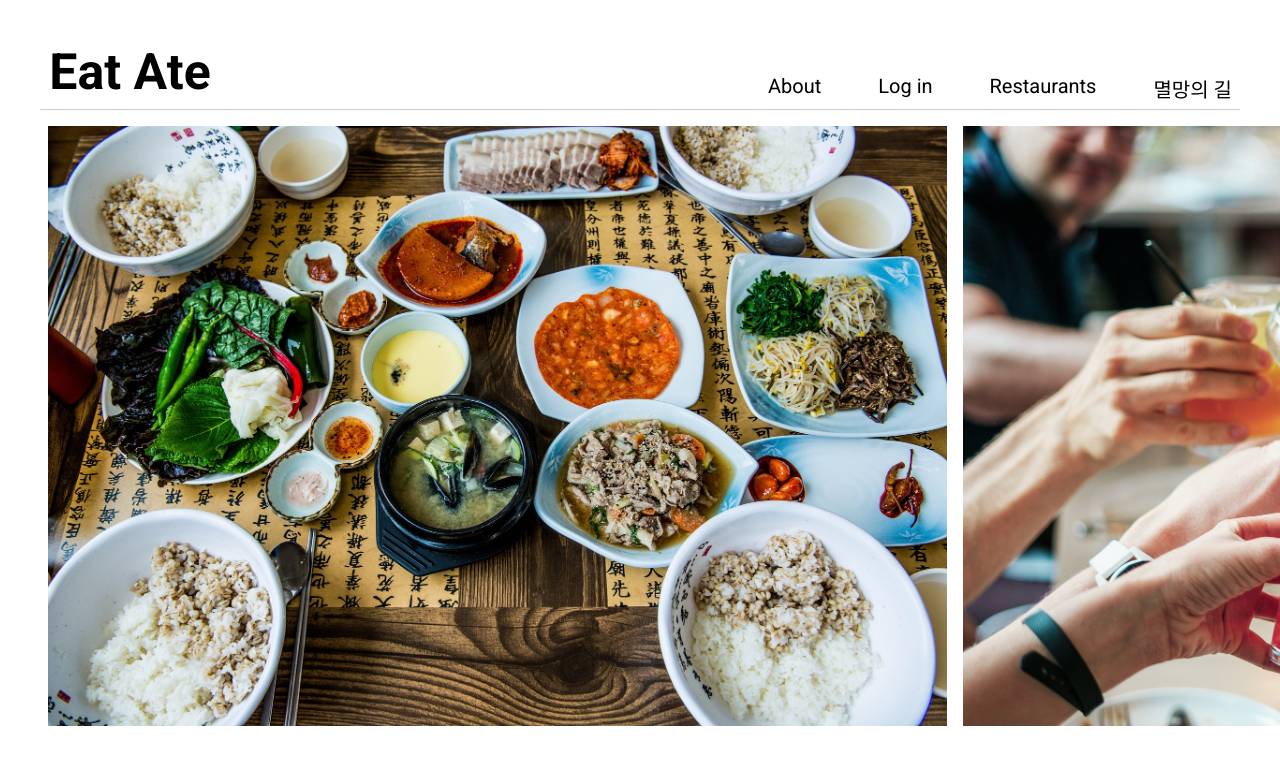
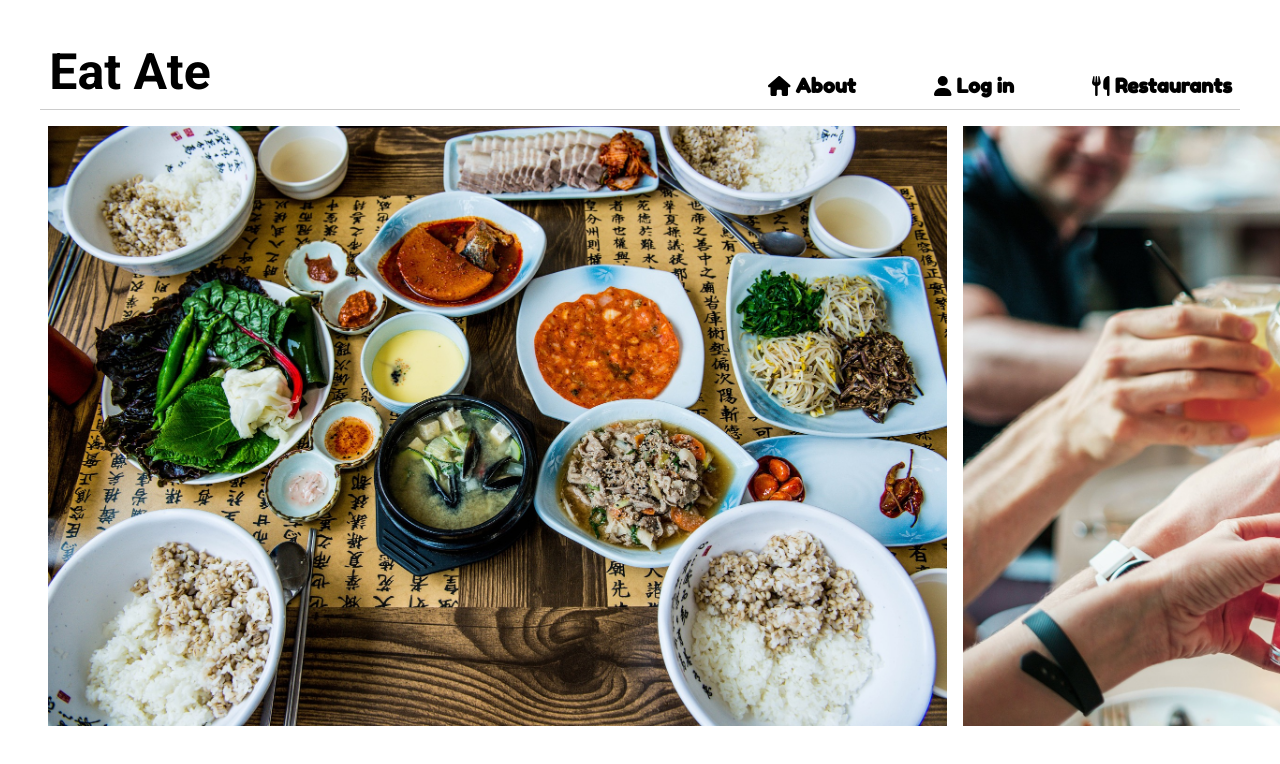
Before and after one commit to CodeSoom/react-week8-assignment-1, a React app: page / in a window 1280 px wide. Shown: the top 764 px of the page. Built offline with nearby package versions, Linux system fonts and the light colour scheme.

Commit message:
homePage 스타일

```diff
--- a/src/pages/HomePage/HomePage.jsx
+++ b/src/pages/HomePage/HomePage.jsx
@@ -1,6 +1,9 @@
 import { Link } from 'react-router-dom';
 
 import styled from '@emotion/styled';
+
+import { FontAwesomeIcon } from '@fortawesome/react-fontawesome';
+import { faUser, faUtensils, faHouse } from '@fortawesome/free-solid-svg-icons';
 
 import SlideContainer from '../../components/Slide/SlideContainer';
 
@@ -19,12 +22,16 @@ const List = styled.ul({
 });
 
 const Item = styled.li({
-  fontFamily: 'Roboto',
+  fontFamily: 'Fredoka One',
   fontSize: '20px',
+  fontWeight: 'bold',
   '& a': {
     display: 'block',
     padding: '8px',
     color: '#000000',
+  },
+  '& a:hover': {
+    color: '#A30F0F',
   },
 });
 
@@ -32,10 +39,27 @@ export default function HomePage() {
   return (
     <Container>
       <List>
-        <Item><Link to="/about">About</Link></Item>
-        <Item><Link to="/login">Log in</Link></Item>
-        <Item><Link to="/restaurants">Restaurants</Link></Item>
-        <Item><Link to="/xxx">멸망의 길</Link></Item>
+        <Item>
+          <Link to="/about">
+            <FontAwesomeIcon icon={faHouse} />
+            {' '}
+            About
+          </Link>
+        </Item>
+        <Item>
+          <Link to="/login">
+            <FontAwesomeIcon icon={faUser} />
+            {' '}
+            Log in
+          </Link>
+        </Item>
+        <Item>
+          <Link to="/restaurants">
+            <FontAwesomeIcon icon={faUtensils} />
+            {' '}
+            Restaurants
+          </Link>
+        </Item>
       </List>
       <SlideContainer />
     </Container>
```
